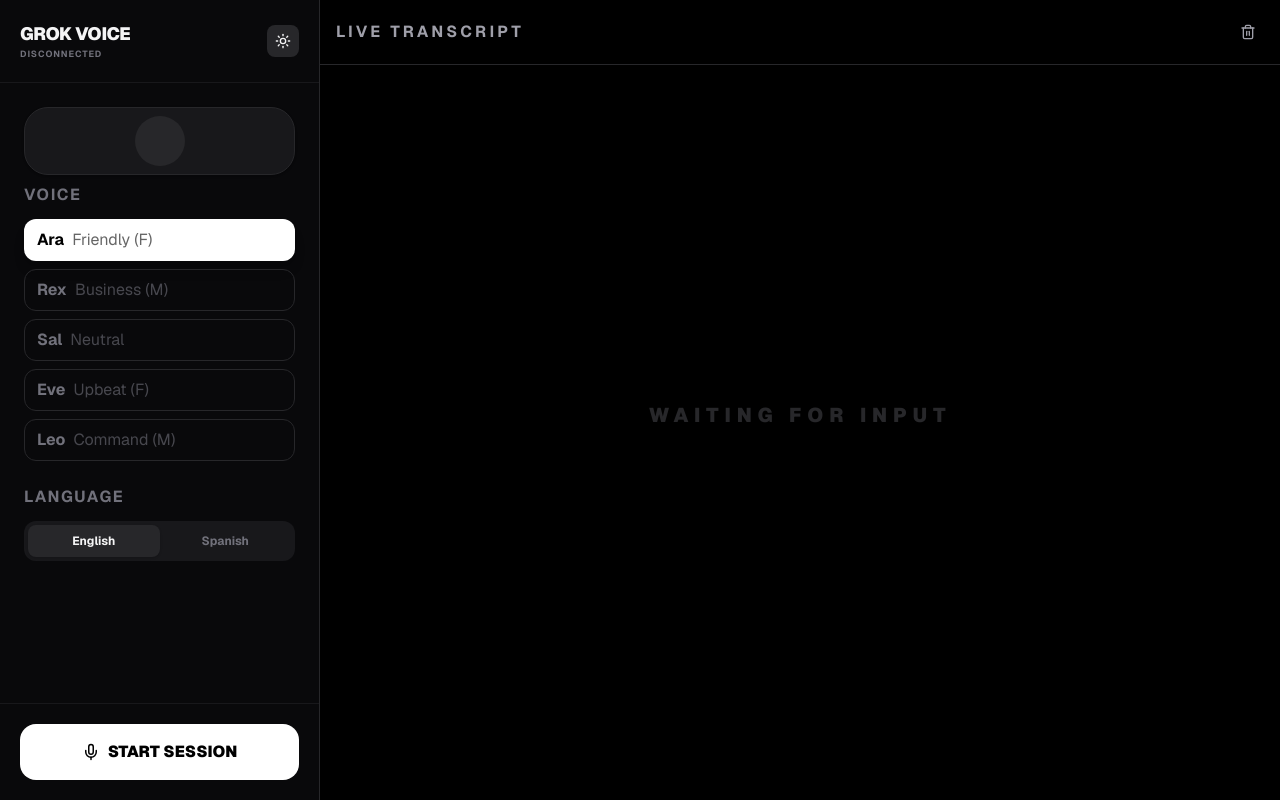
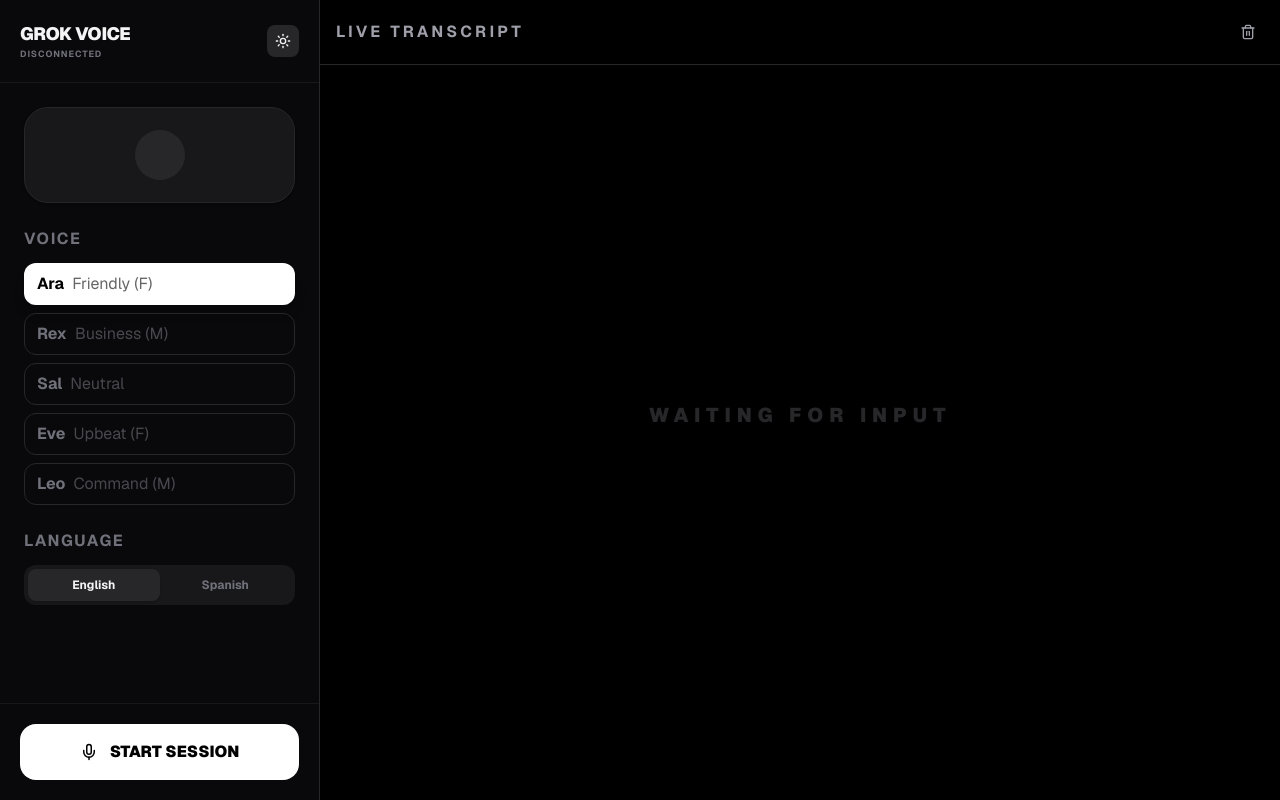
Before and after one commit to wanacode/grok-voice-chat, a Next.js app: page / in a window 1280 px wide. Built offline with nearby package versions, Linux system fonts and the light colour scheme.

Commit message:
Prevent the parent from resizing

```diff
--- a/app/page.tsx
+++ b/app/page.tsx
@@ -13,7 +13,7 @@
 
 type Message = {
   id: string;
-  role: "user" | "assistant";
+  role: "user" | "assistant" | "system";
   text: string;
   timestamp: Date;
 };
@@ -21,7 +21,6 @@
 export default function GrokSplitScreen() {
   // --- UI & Theme State ---
   const [theme, setTheme] = useState<"light" | "dark">(() => {
-    // Only run on client
     if (typeof window !== "undefined") {
       return (localStorage.getItem("theme") as "light" | "dark") || "dark";
     }
@@ -125,14 +124,14 @@
       socketRef.current = ws;
 
       ws.onopen = () => {
-        // Start Billing Timer
+        // Start Timer
         setSecondsElapsed(0);
         timerIntervalRef.current = setInterval(
           () => setSecondsElapsed((s) => s + 1),
           1000
         );
 
-        // --- UPDATED SESSION CONFIGURATION ---
+        // --- RESTORED SESSION CONFIGURATION ---
         ws.send(
           JSON.stringify({
             type: "session.update",
@@ -142,14 +141,11 @@
           You have access to real-time web search and X (Twitter) search.
           Use these tools automatically when the user asks for current events or specific info from X.`,
               turn_detection: { type: "server_vad" },
-              input_audio_transcription: { model: "whisper-1" }, // Recommended for better tool triggering
               tools: [
-                {
-                  type: "web_search",
-                },
+                { type: "web_search" },
                 {
                   type: "x_search",
-                  allowed_x_handles: ["elonmusk", "xai"], // Customize or remove handles as needed
+                  allowed_x_handles: ["elonmusk", "xai"],
                 },
               ],
               audio: {
@@ -159,7 +155,6 @@
             },
           })
         );
-        // --------------------------------------
 
         const source = audioContextRef.current!.createMediaStreamSource(stream);
         processorRef.current = audioContextRef.current!.createScriptProcessor(
@@ -196,12 +191,9 @@
 
       ws.onmessage = (event) => {
         const data = JSON.parse(event.data);
-
-        // LOGGING TOOLS (Optional): Helpful for debugging search usage
         if (data.type === "response.function_call_arguments.done") {
           console.log("🛠️ Grok is using a tool:", data.name, data.arguments);
         }
-
         switch (data.type) {
           case "session.updated":
             setStatus("Ready");
@@ -245,6 +237,18 @@
     if (timerIntervalRef.current) {
       clearInterval(timerIntervalRef.current);
       timerIntervalRef.current = null;
+
+      // Log session end with duration
+      const finalDuration = formatTime(secondsElapsed);
+      setMessages((prev) => [
+        {
+          id: Math.random().toString(),
+          role: "system",
+          text: `Session Disconnected • Duration: ${finalDuration}`,
+          timestamp: new Date(),
+        },
+        ...prev,
+      ]);
     }
     processorRef.current?.disconnect();
     socketRef.current?.close();
@@ -257,7 +261,6 @@
     <div className="flex h-screen w-screen bg-white dark:bg-black text-zinc-900 dark:text-zinc-100 transition-colors duration-300 font-sans overflow-hidden">
       {/* LEFT PANEL */}
       <div className="w-[320px] flex-shrink-0 border-r border-zinc-200 dark:border-zinc-800 flex flex-col bg-zinc-50 dark:bg-zinc-950">
-        {/* Header */}
         <div className="p-5 border-b border-zinc-200 dark:border-zinc-900 flex justify-between items-center">
           <div>
             <h1 className="text-lg font-black tracking-tight uppercase">
@@ -281,28 +284,23 @@
           </button>
         </div>
 
-        {/* Status & Visualizer */}
         <div className="p-6 flex-1 space-y-2 overflow-y-auto">
-          <div className="relative flex flex-col items-center justify-center p-2 bg-white dark:bg-zinc-900 rounded-3xl border border-zinc-200 dark:border-zinc-800 shadow-sm">
-            {status !== "Disconnected" && (
-              <div className="absolute top-4 text-base font-mono font-bold tracking-tighter text-zinc-400">
-                ELAPSED: {formatTime(secondsElapsed)}
-              </div>
-            )}
+          <div className="relative flex flex-col items-center justify-center p-2 bg-white dark:bg-zinc-900 rounded-3xl border border-zinc-200 dark:border-zinc-800 shadow-sm mb-6 h-24 w-full">
+            {" "}
             <div
-              className={`rounded-full transition-all duration-150 ${
+              className={`rounded-full transition-transform duration-150 ${
                 isSpeaking
                   ? "bg-blue-500 shadow-[0_0_20px_rgba(59,130,246,0.5)]"
                   : "bg-zinc-200 dark:bg-zinc-800"
               }`}
               style={{
-                width: `${Math.max(50, 50 + volume)}px`,
-                height: `${Math.max(50, 50 + volume)}px`,
+                width: "50px",
+                height: "50px",
+                transform: `scale(${1 + volume / 100})`,
               }}
             />
           </div>
 
-          {/* Settings */}
           <div className="space-y-6">
             <div>
               <label className="text-base font-bold uppercase text-zinc-500 mb-3 block tracking-widest">
@@ -351,28 +349,34 @@
           </div>
         </div>
 
-        {/* Footer Action */}
         <div className="p-5 border-t border-zinc-200 dark:border-zinc-900">
           <button
             onClick={status === "Disconnected" ? startSession : stopAudio}
-            className={`w-full py-4 rounded-2xl font-black flex items-center justify-center gap-2 transition-transform active:scale-95 ${
+            className={`w-full py-4 rounded-2xl font-black flex items-center justify-center gap-3 transition-transform active:scale-95 ${
               status === "Disconnected"
                 ? "bg-zinc-900 text-white dark:bg-white dark:text-black"
                 : "bg-red-500 text-white"
             }`}
           >
             {status === "Disconnected" ? (
+              <>
                 <Mic size={18} />
+                <span>START SESSION</span>
+              </>
             ) : (
+              <>
                 <MicOff size={18} />
+                <div className="flex flex-col items-start leading-none">
+                  <span className="text-[10px] opacity-70 uppercase">
+                    END SESSION
+                  </span>
+                  <span className="text-lg font-mono tracking-tighter">
+                    {formatTime(secondsElapsed)}
+                  </span>
+                </div>
+              </>
             )}
-            {status === "Disconnected" ? "START SESSION" : "END SESSION"}
           </button>
-          {status !== "Disconnected" && (
-            <p className="text-[9px] text-center mt-3 text-zinc-500 font-bold tracking-widest animate-pulse">
-              BILLING ACTIVE: {formatTime(secondsElapsed)}
-            </p>
-          )}
         </div>
       </div>
 
@@ -391,8 +395,18 @@
         </div>
 
         <div className="flex-1 overflow-y-auto p-8 space-y-8 flex flex-col-reverse">
-          <div className="h-1" /> {/* Spacer */}
-          {messages.map((msg) => (
+          <div className="h-1" />
+          {messages.map((msg) => {
+            if (msg.role === "system") {
+              return (
+                <div key={msg.id} className="flex justify-center py-2">
+                  <div className="bg-zinc-100 dark:bg-zinc-900 text-zinc-500 text-[10px] font-bold uppercase tracking-[0.2em] px-4 py-1 rounded-full border border-zinc-200 dark:border-zinc-800">
+                    {msg.text}
+                  </div>
+                </div>
+              );
+            }
+            return (
               <div
                 key={msg.id}
                 className={`flex flex-col ${
@@ -423,7 +437,8 @@
                   </span>
                 </div>
               </div>
-          ))}
+            );
+          })}
           {messages.length === 0 && (
             <div className="flex-1 flex items-center justify-center text-zinc-300 dark:text-zinc-800 uppercase tracking-[0.3em] font-black text-xl">
               Waiting for Input
```
Lines whose indentation alone changed are shown as unchanged.
